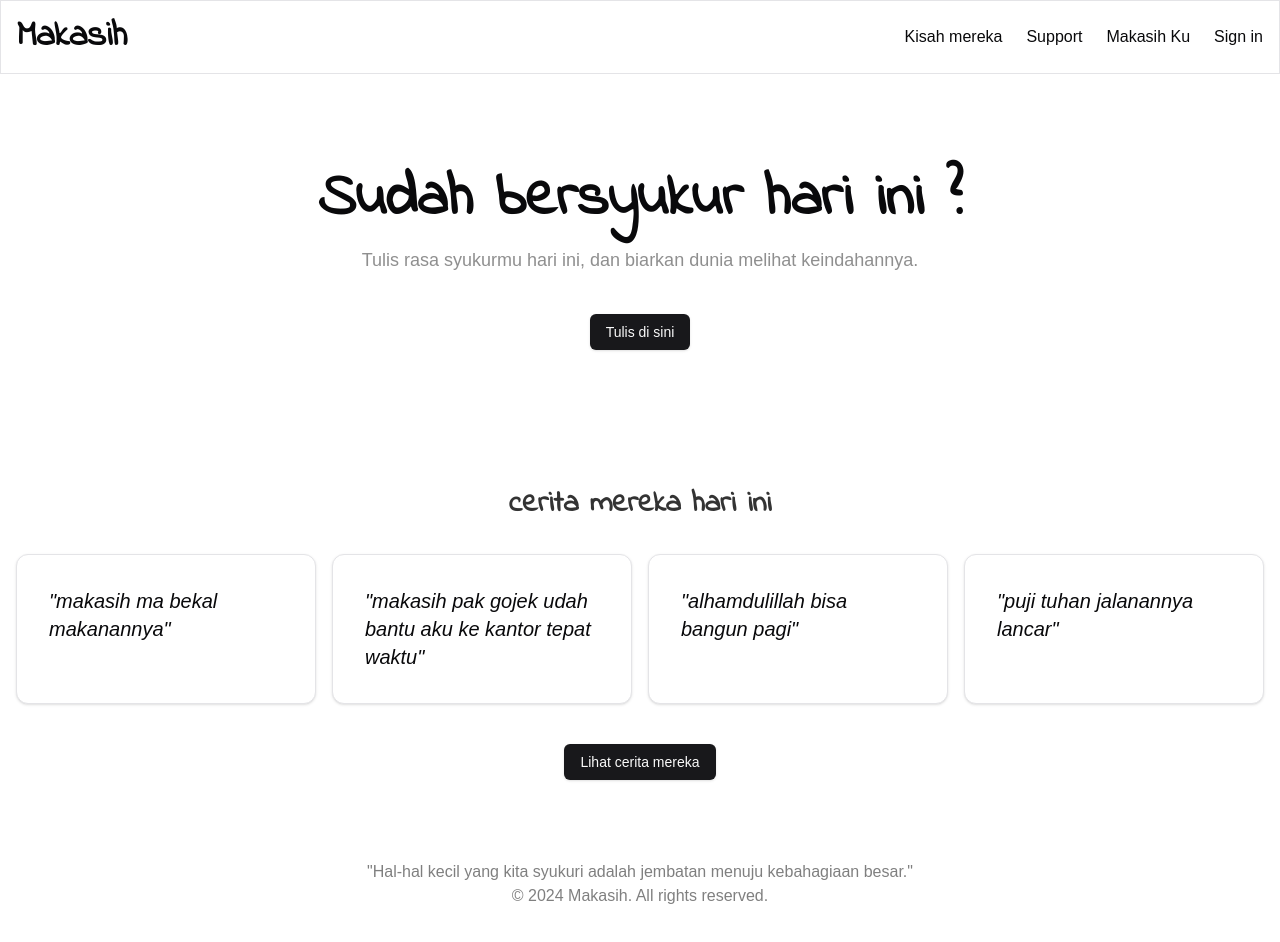
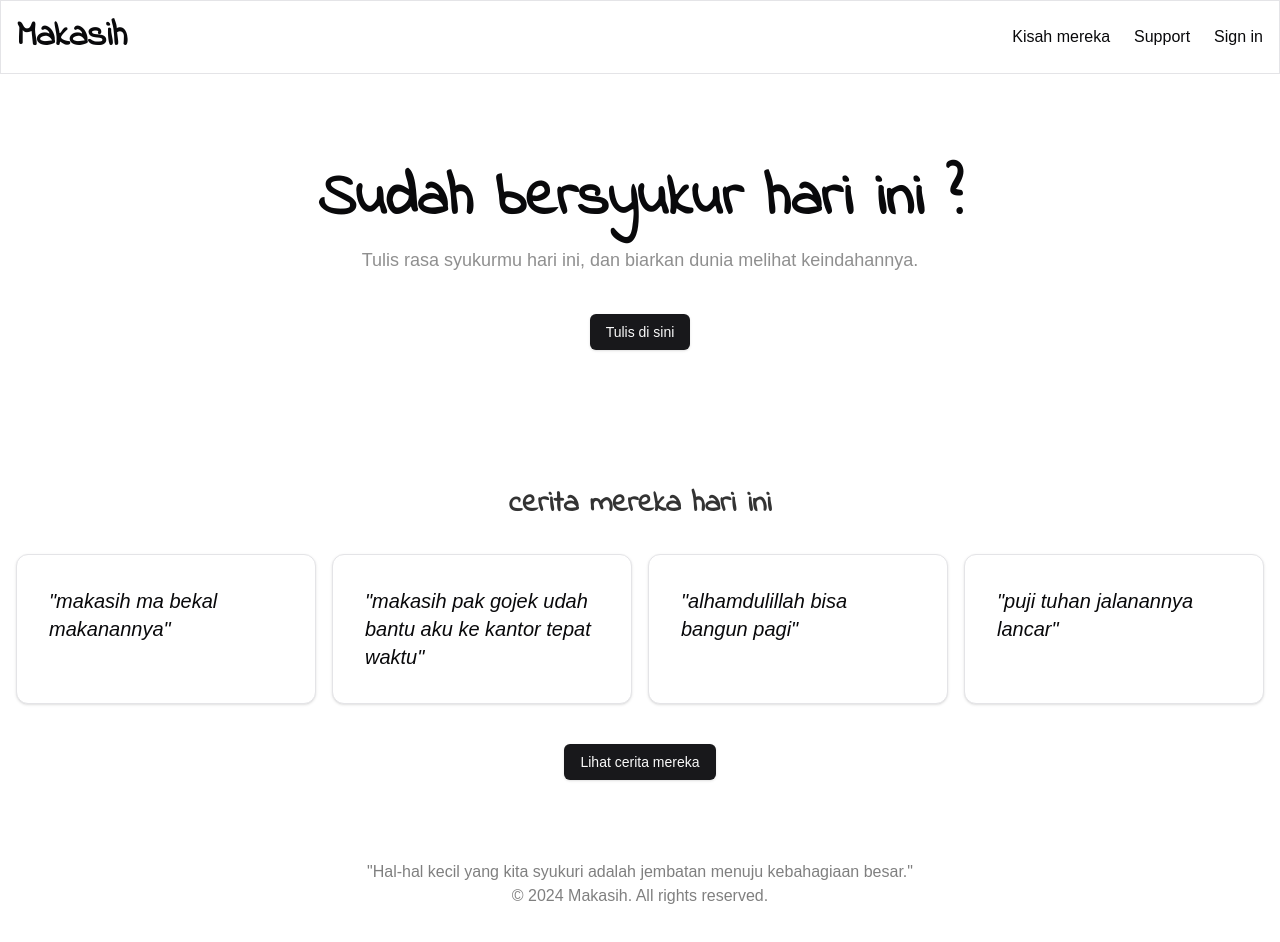
Before and after one commit to auzanassdq/syukur-app, a Next.js app: page / in a window 1280 px wide. Shown: the top 942 px of the page. Built offline with nearby package versions, Linux system fonts and the light colour scheme; no server answers; a web font is replaced by a local one.

Commit message:
fix show menu "makasih ku"

```diff
--- a/src/components/navbar.tsx
+++ b/src/components/navbar.tsx
@@ -1,7 +1,7 @@
 "use client";
 
 import { cn } from "@/lib/utils";
-import { SignInButton } from "@clerk/nextjs";
+import { SignInButton, useUser } from "@clerk/nextjs";
 import { SignedOut } from "@clerk/nextjs";
 import { SignedIn } from "@clerk/nextjs";
 import { UserButton } from "@clerk/nextjs";
@@ -10,6 +10,7 @@ import Link from "next/link";
 import React, { useState } from "react";
 
 function Navbar() {
+  const user = useUser();
   const [isOpen, setIsOpen] = useState(false);
 
   return (
@@ -29,8 +30,8 @@ function Navbar() {
         </div>
         <nav
           className={cn(
-            "absolute -z-10 flex w-full flex-col items-center justify-center gap-6 bg-white backdrop-blur-sm md:flex-row md:static md:w-auto md:items-center md:justify-end transition-all duration-300",
-            isOpen ? "top-[72px]": "-top-[200px]"
+            "absolute -z-10 flex w-full flex-col items-center justify-center gap-6 bg-white backdrop-blur-sm transition-all duration-300 md:static md:w-auto md:flex-row md:items-center md:justify-end",
+            isOpen ? "top-[72px]" : "-top-[200px]"
           )}
         >
           <Link href="/story" className="hover:underline">
@@ -39,9 +40,11 @@ function Navbar() {
           <Link href="/support" className="hover:underline">
             Support
           </Link>
-          <Link href="/makasih-ku" className="hover:underline">
-            Makasih Ku
-          </Link>
+          {user.isSignedIn && (
+            <Link href="/makasih-ku" className="hover:underline">
+              Makasih Ku
+            </Link>
+          )}
           <SignedOut>
             <SignInButton />
           </SignedOut>
```
